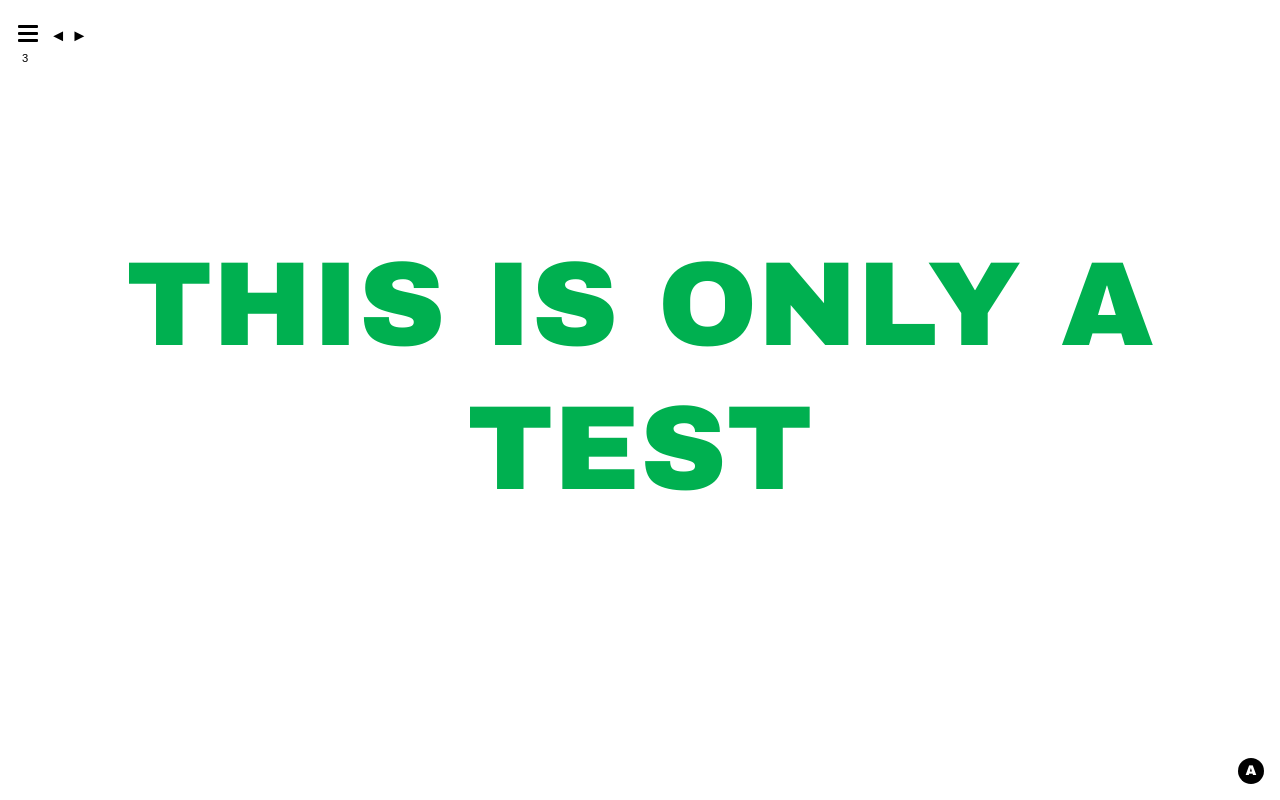
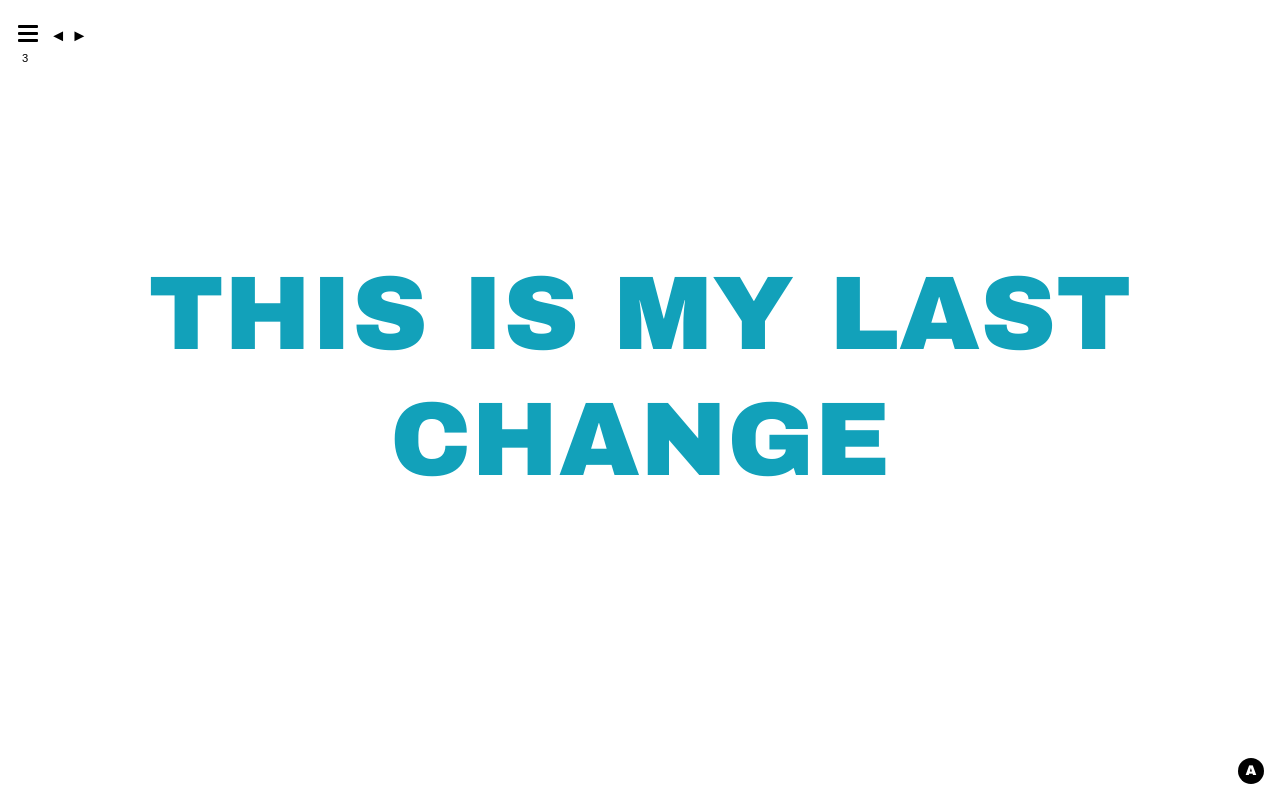
Before and after one commit to jeromecharlesrenard-collab/motivate_webpage, a plain HTML site: page site/03_hope.html in a window 1280 px wide. Drawn offline with Linux system fonts and the light colour scheme.

Commit message:
Page builder: edit page 3 - Hope

```diff
--- a/site/03_hope.html
+++ b/site/03_hope.html
@@ -9,7 +9,7 @@
     <style>
         .page { align-items: center; justify-content: center; text-align: center; }
         .page .sub-section { align-items: center; gap: 0; }
-        .page .line-1 { font-size: 8rem; font-family: 'Arial Black', sans-serif; color: #00b050; font-weight: normal; font-style: normal; margin-bottom: 3rem; }
+        .page .line-1 { font-size: 7rem; font-family: 'Arial Black', sans-serif; color: #12a1ba; font-weight: normal; font-style: normal; margin-bottom: 3rem; }
     </style>
 </head>
 <body data-page="3">
@@ -17,7 +17,7 @@
     <!-- ============================ PAGE 3 - HOPE ============================ -->
     <main class="page">
         <div class="sub-section">
-            <div class="line-1">THIS IS ONLY A TEST</div>
+            <div class="line-1">THIS IS MY LAST CHANGE</div>
         </div>
     </main>
 
```
Also changed, not shown: 1 other file.
